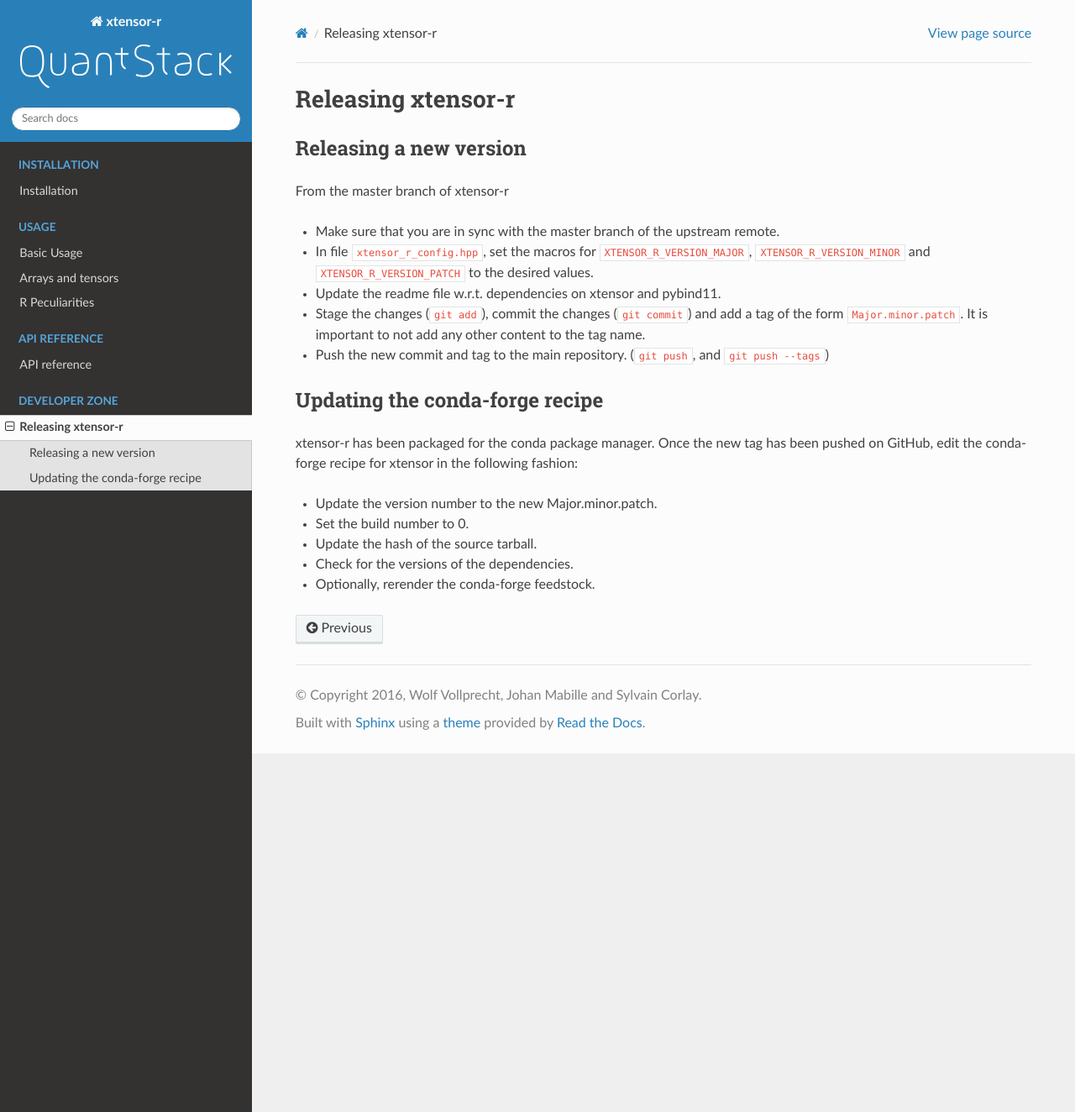
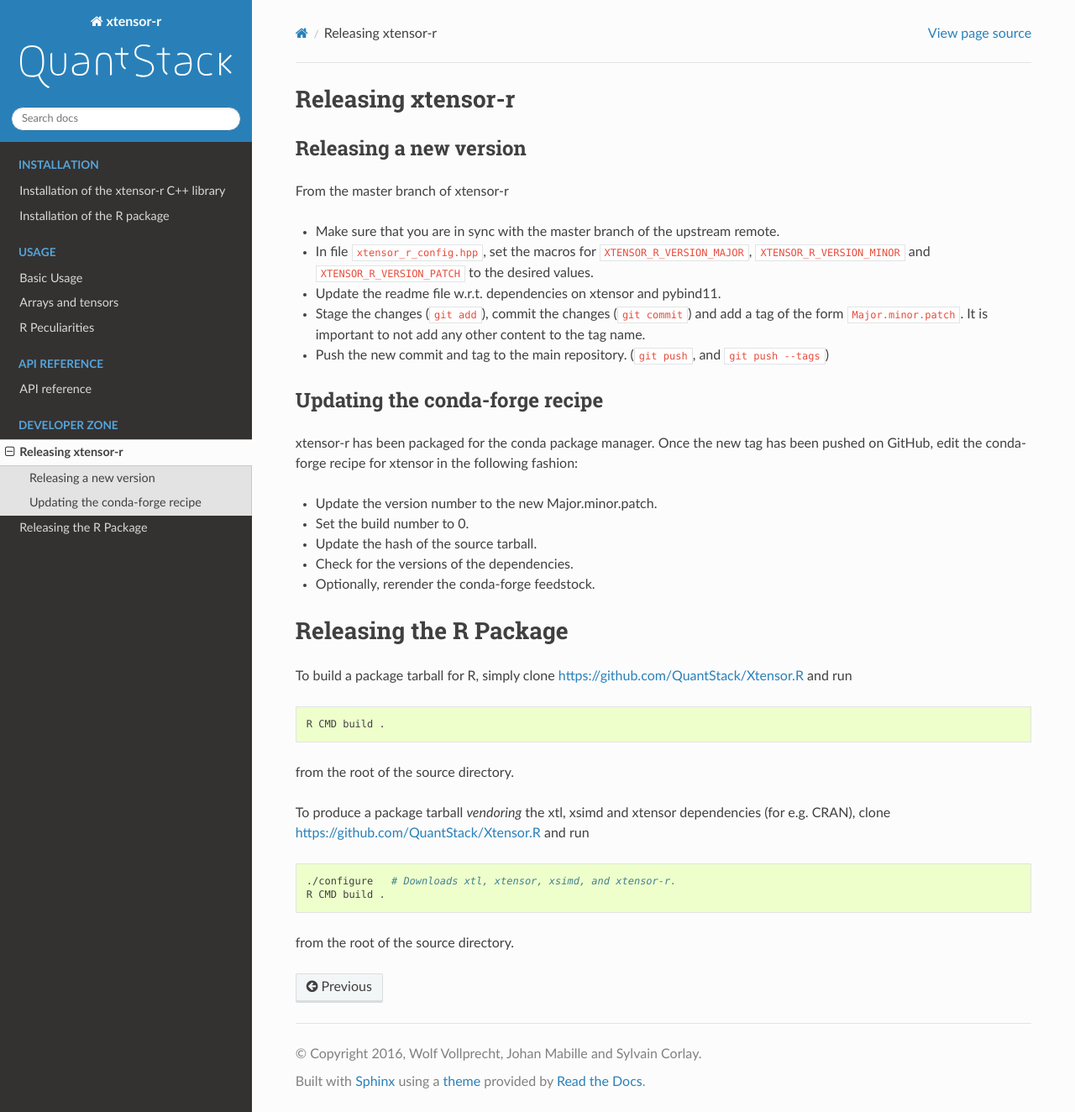
Before and after one commit to xtensor-stack/xtensor-r, a Sphinx documentation site: the page built from docs/source/releasing.rst, in a window 1280 px wide and 1324 px high. Shown: the whole window at 84% size. Built offline with Sphinx 7.4.7 and the Read the Docs theme 2.0.0, drawn with Linux system fonts in a browser that asks for light colours.

Commit message:
Update documentation on xtensor-r installation

```diff
--- a/docs/source/installation.rst
+++ b/docs/source/installation.rst
@@ -18,8 +18,8 @@
    }
    </style>
 
-Installation
-============
+Installation of the xtensor-r C++ library
+=========================================
 
 ``xtensor-r`` is a header-only C++ library. We maintain the conda package for xtensor-r and its dependencies.
 
@@ -62,19 +62,37 @@
 
 .. image:: cran.svg
 
-Using the R package
--------------------
+Installation of the R package
+=============================
 
-We also provide a R package for xtensor, which has been packaged for both conda and CRAN (Comprehensive R Archive Network). The repository for the R package is https://github.com/QuantStack/Xtensor.R.
+We provide a R package for Xtensor on both conda and CRAN (Comprehensive R Archive Network).
+The packaging boilerplate for the R package is available at https://github.com/QuantStack/Xtensor.R.
 
-To install the conda package:
+To install the R package with conda:
 
-.. code::
+.. code:: bash
 
     conda install r-xtensor -c conda-forge
 
-To install the R package from CRAN
+To install the R package from CRAN:
 
-.. code::
+.. code:: bash
 
-    install.packages("xtensor")
+    R CMD INSTALL xtensor
+
+or from the GitHub repository using devtools:
+
+.. code:: r
+
+    devtools::install_github("QuantStack/Xtensor.R")
+
+.. note::
+
+   A key difference between the version of the R package available on CRAN and conda is that
+
+    - the CRAN package *vendors* the headers of ``xtl``, ``xsimd``, ``xtensor``, and ``xtensor-r``.
+    - the conda package *depends* on the conda packages for ``xtl``, ``xsimd``, ``xtensor`` and ``xtensor-r``.
+
+   When installing the package from CRAN, it is still possible to drop the vendored dependencies by adding the
+   ``--configure-args='--novendor'`` option to the ``R CMD INSTALL`` command, or by defining the ``NO_VENDOR_XTENSOR``
+   environment variable to ``YES``.
--- a/docs/source/releasing.rst
+++ b/docs/source/releasing.rst
@@ -28,3 +28,23 @@
 - Update the hash of the source tarball.
 - Check for the versions of the dependencies.
 - Optionally, rerender the conda-forge feedstock.
+
+Releasing the R Package
+=======================
+
+To build a package tarball for R, simply clone https://github.com/QuantStack/Xtensor.R and run
+
+.. code:: bash
+
+    R CMD build .
+
+from the root of the source directory.
+
+To produce a package tarball *vendoring* the xtl, xsimd and xtensor dependencies (for e.g. CRAN), clone https://github.com/QuantStack/Xtensor.R and run
+
+.. code:: bash
+
+    ./configure   # Downloads xtl, xtensor, xsimd, and xtensor-r.
+    R CMD build .
+
+from the root of the source directory.
```
Also changed, not shown: README.md (+7 -6 lines).
